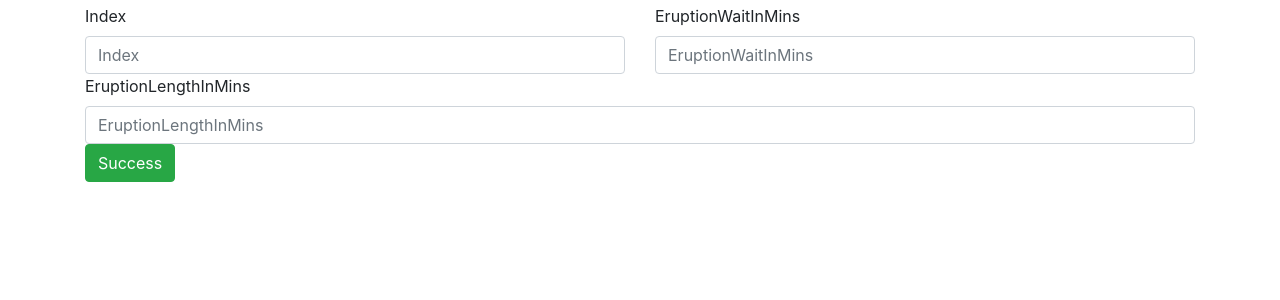
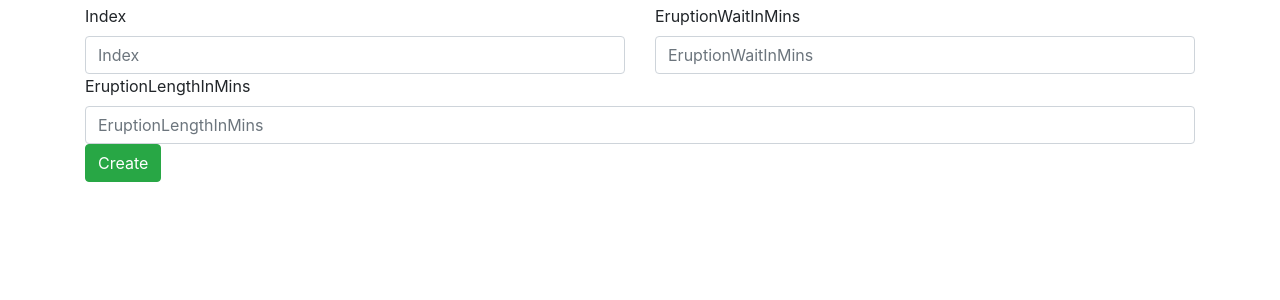
Before and after one commit to VinitSantani/PyCharmDockerFlaskMySQL_DatasetChange, a Flask app: page /faithful/new in a window 1280 px wide. Shown: the part 56-356 px from the top of the page. Run offline with Flask 2, Linux system fonts and the light colour scheme; some libraries are stand-ins or nearby versions.

Commit message:
Fix : Updated new.html .

```diff
--- a/app/templates/new.html
+++ b/app/templates/new.html
@@ -19,7 +19,7 @@
             <input id="fldEruptionLengthInMins" type="text" class="form-control" placeholder="EruptionLengthInMins" name="fldEruptionLengthInMins">
         </div>
     </div>
-    <button type="submit" class="btn btn-success">Success</button>
+    <button type="submit" class="btn btn-success">Create</button>
 
 </form>
 
```
